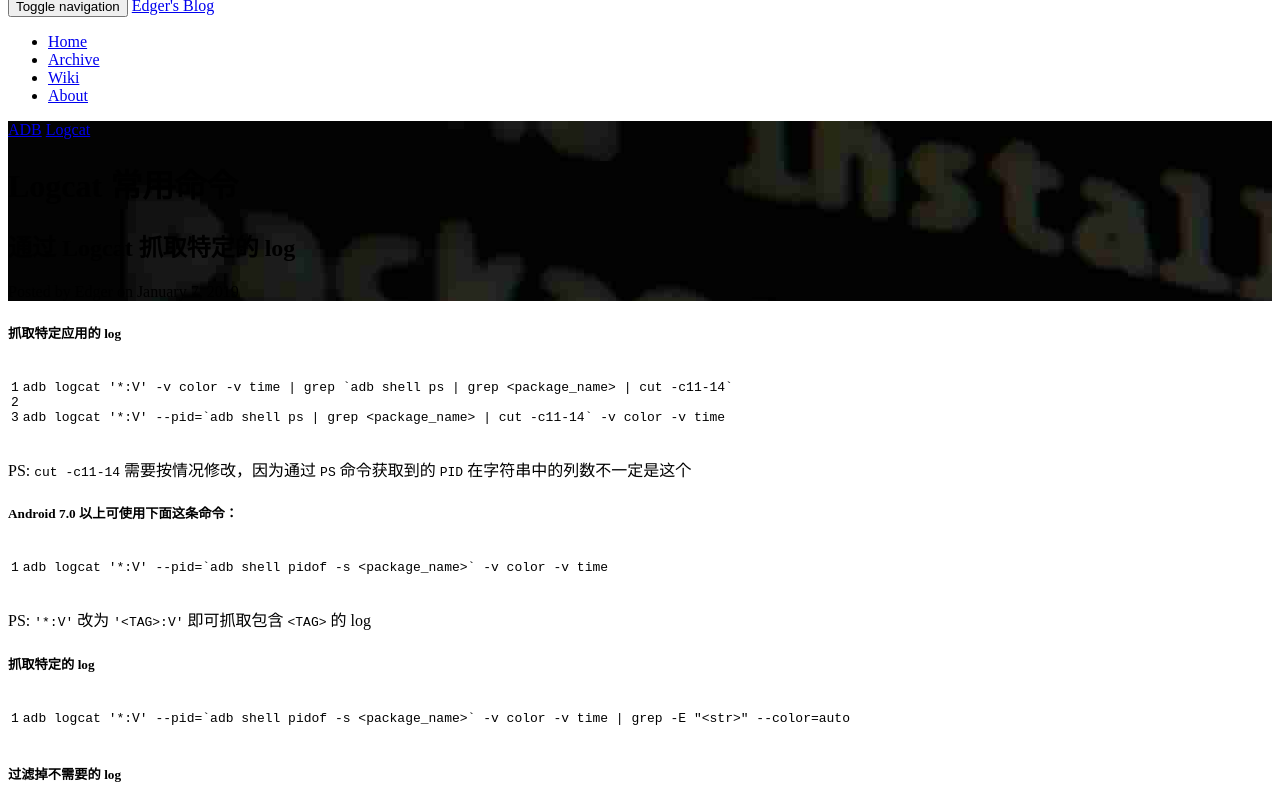
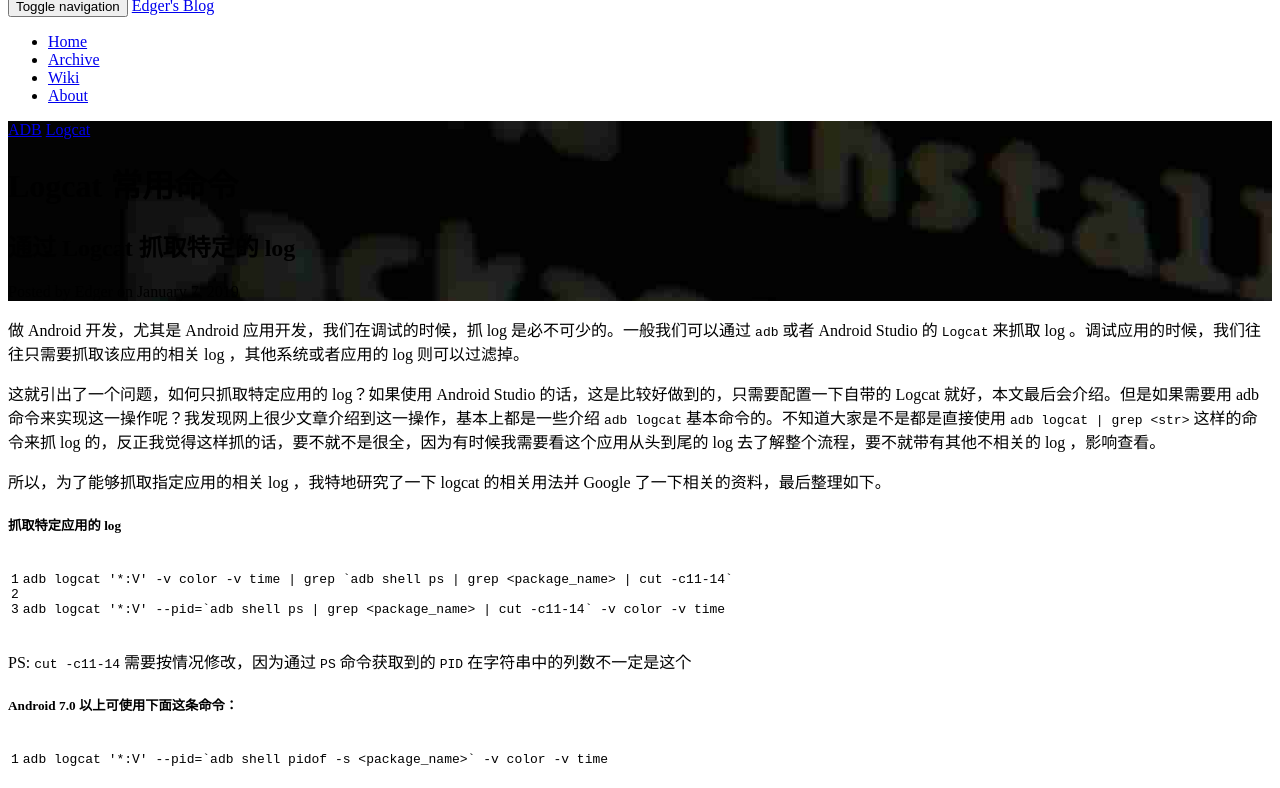
Before and after one commit to Edger/edger.github.io, a Jekyll site: the page built from _wiki/Logcat-command.md, in a window 1280 px wide and 900 px high, cut to the strip 112-900 px from the top of the window. Built offline with Jekyll 4.4.1, drawn with Linux system fonts in a browser that asks for light colours; comment, search, counter and statistics services are not loaded.

Commit message:
Updated Logcat-Command.md

````diff
--- a/_wiki/Logcat-command.md
+++ b/_wiki/Logcat-command.md
@@ -12,7 +12,19 @@ tags:
     - Logcat
 ---
 
+
+
+做 Android 开发，尤其是 Android 应用开发，我们在调试的时候，抓 log 是必不可少的。一般我们可以通过 `adb` 或者 Android Studio 的 `Logcat` 来抓取 log 。调试应用的时候，我们往往只需要抓取该应用的相关 log ，其他系统或者应用的 log 则可以过滤掉。
+
+这就引出了一个问题，如何只抓取特定应用的 log？如果使用 Android Studio 的话，这是比较好做到的，只需要配置一下自带的 Logcat 就好，本文最后会介绍。但是如果需要用 adb 命令来实现这一操作呢？我发现网上很少文章介绍到这一操作，基本上都是一些介绍 `adb logcat` 基本命令的。不知道大家是不是都是直接使用
+`adb logcat | grep <str>` 这样的命令来抓 log 的，反正我觉得这样抓的话，要不就不是很全，因为有时候我需要看这个应用从头到尾的 log 去了解整个流程，要不就带有其他不相关的 log ，影响查看。
+
+所以，为了能够抓取指定应用的相关 log ，我特地研究了一下 logcat 的相关用法并 Google 了一下相关的资料，最后整理如下。
+
+
+
 ##### 抓取特定应用的 log
+
 ```bash
 adb logcat '*:V' -v color -v time | grep `adb shell ps | grep <package_name> | cut -c11-14`
 
````
